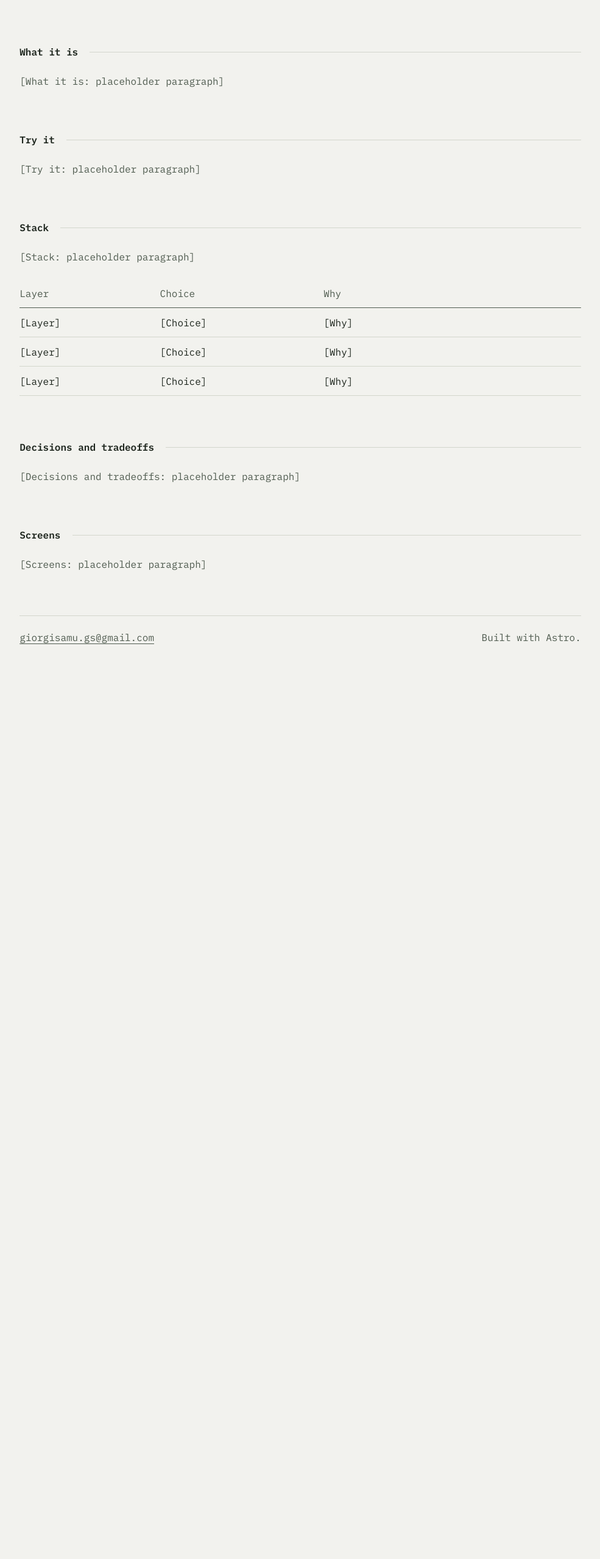
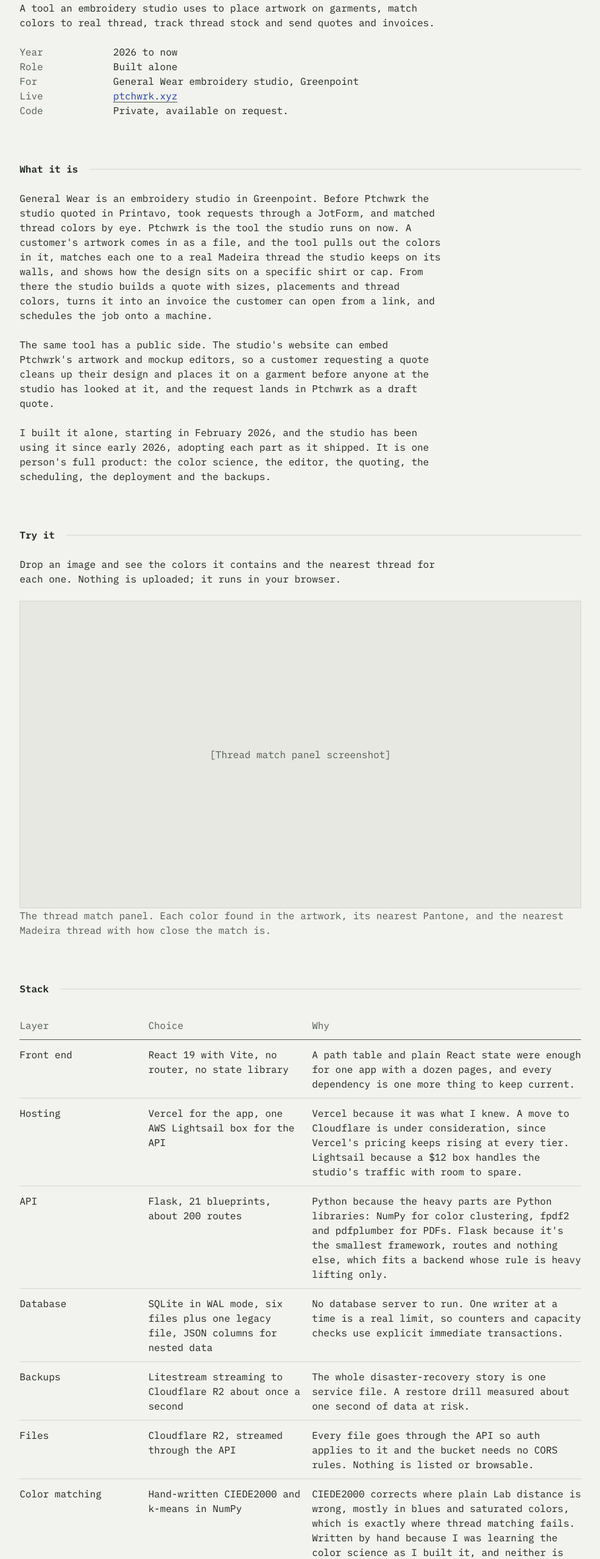
Before and after one commit to umasshia/portfolio, an Astro site: page /work/ptchwrk in a window 1280 px wide. Shown: the part 167-2723 px from the top of the page at 61% size, without its empty margins (147-1132 px from the left). Before the commit the page ends 1248 px from the top, so only its background shows below. Built offline with nearby package versions, Linux system fonts and the light colour scheme; Astro itself is replaced by a stand-in of ours.

Commit message:
Ptchwrk case study page
Builds /work/ptchwrk/ from the final copy: metadata grid, What it is,
Try it with a reserved #demo slot, Stack table, Decisions and tradeoffs,
Screens grid, and a back/next pager above the footer.

Figure gains a caption prop; its border moves to the frame box so the
caption sits below it. Base gains an optional pager slot. Screens frames
are 10 lines so half-width columns keep the captures whole.

```diff
--- a/src/components/Figure.astro
+++ b/src/components/Figure.astro
@@ -13,9 +13,10 @@
   image?: string;
   alt?: string;
   label?: string;
+  caption?: string;
 }
 
-const { kind = "work", image, alt = "", label = "[Screenshot]" } = Astro.props;
+const { kind = "work", image, alt = "", label = "[Screenshot]", caption } = Astro.props;
 const base = image ? `/img/work/${image}` : null;
 ---
 
@@ -39,4 +40,5 @@
       <span>{label}</span>
     )}
   </div>
+  {caption && <figcaption class="figure-caption">{caption}</figcaption>}
 </figure>
--- a/src/layouts/Base.astro
+++ b/src/layouts/Base.astro
@@ -33,6 +33,11 @@
       <main id="content" tabindex="-1">
         <slot />
       </main>
+      {Astro.slots.has("pager") && (
+        <nav class="pager" aria-label="More work">
+          <slot name="pager" />
+        </nav>
+      )}
       <footer class="footer">
         <span><a href="mailto:giorgisamu.gs@gmail.com">giorgisamu.gs@gmail.com</a></span>
         <span>Built with Astro.</span>
--- a/src/pages/work/[slug].astro
+++ b/src/pages/work/[slug].astro
@@ -4,7 +4,6 @@
 
 export function getStaticPaths() {
   return [
-    { params: { slug: "ptchwrk" }, props: { name: "Ptchwrk" } },
     { params: { slug: "license-plates" }, props: { name: "License Plate Recognition" } },
   ];
 }
--- /dev/null
+++ b/src/pages/work/ptchwrk.astro
@@ -0,0 +1,211 @@
+---
+import Base from "../../layouts/Base.astro";
+import SectionHeading from "../../components/SectionHeading.astro";
+import Figure from "../../components/Figure.astro";
+
+// Copy is verbatim from ~/portfolio-reports/task05/ptchwrk-copy.md.
+const description =
+  "A tool an embroidery studio uses to place artwork on garments, match colors to real thread, track thread stock and send quotes and invoices.";
+
+const meta = [
+  { key: "Year", value: "2026 to now" },
+  { key: "Role", value: "Built alone" },
+  { key: "For", value: "General Wear embroidery studio, Greenpoint" },
+  { key: "Live", value: "ptchwrk.xyz", href: "https://ptchwrk.xyz" },
+  { key: "Code", value: "Private, available on request." },
+];
+
+const whatItIs = [
+  "General Wear is an embroidery studio in Greenpoint. Before Ptchwrk the studio quoted in Printavo, took requests through a JotForm, and matched thread colors by eye. Ptchwrk is the tool the studio runs on now. A customer's artwork comes in as a file, and the tool pulls out the colors in it, matches each one to a real Madeira thread the studio keeps on its walls, and shows how the design sits on a specific shirt or cap. From there the studio builds a quote with sizes, placements and thread colors, turns it into an invoice the customer can open from a link, and schedules the job onto a machine.",
+  "The same tool has a public side. The studio's website can embed Ptchwrk's artwork and mockup editors, so a customer requesting a quote cleans up their design and places it on a garment before anyone at the studio has looked at it, and the request lands in Ptchwrk as a draft quote.",
+  "I built it alone, starting in February 2026, and the studio has been using it since early 2026, adopting each part as it shipped. It is one person's full product: the color science, the editor, the quoting, the scheduling, the deployment and the backups.",
+];
+
+const stack = [
+  {
+    layer: "Front end",
+    choice: "React 19 with Vite, no router, no state library",
+    why: "A path table and plain React state were enough for one app with a dozen pages, and every dependency is one more thing to keep current.",
+  },
+  {
+    layer: "Hosting",
+    choice: "Vercel for the app, one AWS Lightsail box for the API",
+    why: "Vercel because it was what I knew. A move to Cloudflare is under consideration, since Vercel's pricing keeps rising at every tier. Lightsail because a $12 box handles the studio's traffic with room to spare.",
+  },
+  {
+    layer: "API",
+    choice: "Flask, 21 blueprints, about 200 routes",
+    why: "Python because the heavy parts are Python libraries: NumPy for color clustering, fpdf2 and pdfplumber for PDFs. Flask because it's the smallest framework, routes and nothing else, which fits a backend whose rule is heavy lifting only.",
+  },
+  {
+    layer: "Database",
+    choice: "SQLite in WAL mode, six files plus one legacy file, JSON columns for nested data",
+    why: "No database server to run. One writer at a time is a real limit, so counters and capacity checks use explicit immediate transactions.",
+  },
+  {
+    layer: "Backups",
+    choice: "Litestream streaming to Cloudflare R2 about once a second",
+    why: "The whole disaster-recovery story is one service file. A restore drill measured about one second of data at risk.",
+  },
+  {
+    layer: "Files",
+    choice: "Cloudflare R2, streamed through the API",
+    why: "Every file goes through the API so auth applies to it and the bucket needs no CORS rules. Nothing is listed or browsable.",
+  },
+  {
+    layer: "Color matching",
+    choice: "Hand-written CIEDE2000 and k-means in NumPy",
+    why: "CIEDE2000 corrects where plain Lab distance is wrong, mostly in blues and saturated colors, which is exactly where thread matching fails. Written by hand because I was learning the color science as I built it, and neither is big: k-means is a short loop and CIEDE2000 is one formula. Owning them meant I understood what the merge step was doing.",
+  },
+  {
+    layer: "Background removal",
+    choice: "fal.ai running Bria RMBG 2.0",
+    why: "It ran on a Modal GPU first. Cold starts and a bug that silently dropped containers to CPU made a customer-facing button unreliable. fal answers in two to three seconds. Each call costs money, so results are cached by image hash and capped per IP.",
+  },
+  {
+    layer: "Auth",
+    choice: "JWT, HS256, bcrypt passwords, token in localStorage",
+    why: "Sliding sessions: a fixed 24-hour token logged people out mid-task, so tokens last a week and refresh after 12 hours of use. Every request checks a token version in the database so a password change kills all sessions at once.",
+  },
+  {
+    layer: "PDFs",
+    choice: "fpdf2 to build quotes and invoices, pdfplumber to read tech packs",
+    why: "Moved server-side from jsPDF so the customer-facing documents look the same everywhere.",
+  },
+  {
+    layer: "Tests",
+    choice: "About 2,200 cases, plain scripts with a home-made decorator, GitHub Actions",
+    why: "Plain scripts with a small decorator, run as python3 tests/<file>.py: the same command locally, in a clean worktree and in CI, with no framework to install or pin.",
+  },
+];
+
+const decisions = [
+  {
+    title: "Over-cluster, then merge by eye.",
+    body: "Palette extraction asks k-means for up to 40 clusters, far more colors than any design has, so small accent colors get their own cluster instead of being averaged into a neighbor. Then it merges: drop clusters under 0.2% of pixels, group by hue, and drop any color within a CIEDE2000 distance of 15 from one already kept. The palette size comes from that merge, not from k. The clustering runs in RGB because it's fast and the perceptual work happens in the merge, where Lab matters.",
+  },
+  {
+    title: "Brute force is the right index.",
+    body: "Matching a color against 2,300 Pantone entries, or about 400 PolyNeon threads from an 800-color Madeira table, is a linear scan computing CIEDE2000 for each. For at most 25 colors that's about 60,000 cheap evaluations. A k-d tree would be faster and would also be the wrong tool, because CIEDE2000 isn't a metric a k-d tree can partition on. One rule overrides the math: pure white always maps to thread 1802, Snow White, because the studio said so.",
+  },
+  {
+    title: "SQLite with Litestream instead of a database server.",
+    body: "The studio has a handful of staff; a database server is a second thing to run, patch and back up. SQLite on one disk with Litestream streaming every change to R2 gives a recovery point of about one second with one service file. The cost is one writer at a time. Counters and capacity checks use immediate transactions, and I keep all new tables in the six existing files because every new file is three more places to configure.",
+  },
+  {
+    title: "Paying fal.ai per call instead of running the model.",
+    body: "Background removal ran on a Modal GPU. Cold starts and a snapshot bug that silently dropped containers to CPU, at about 50 seconds a call, made a button the customer presses unreliable. fal answers in two to three seconds and costs money per call, so the result is cached in R2 under the image's hash, each IP gets five uncached calls an hour, and the attempt is counted before the call because failed calls are billed too. If costs pass about $80 a month, a self-hosted CPU model is the next step.",
+  },
+  {
+    title: "Revocable JWTs, one query per request.",
+    body: "A stateless token can't be revoked, and a fixed 24-hour token logged people out mid-task. So tokens last a week, refresh after 12 hours of use, and every authenticated request reads the user's token version from the database. Change your password and every session dies at once. The read is deliberately uncached; a per-worker cache would let a revoked token keep working on another gunicorn worker. The cost is one small query per request, which on this traffic is nothing.",
+  },
+  {
+    title: "Money as integer cents, written twice.",
+    body: "Quote math runs in Python, which is authoritative, and again in JavaScript for the live preview as the user types. Both use integer cents and basis points, never floats, and a drift test runs both implementations against the same fixtures in CI. Every pricing rule is written twice, which is the price of a preview that never disagrees with the invoice.",
+  },
+];
+
+const screens = [
+  {
+    label: "[Thread match panel screenshot]",
+    caption: "Every color found in the artwork, its nearest Pantone, and the nearest Madeira thread with a match-quality bar.",
+  },
+  {
+    image: "ptchwrk",
+    alt: "Ptchwrk's mockup editor: a round orange, cream and navy badge placed on the chest of a grey t-shirt, with placement and rotation tools above it.",
+    caption: "Artwork placed inside the garment's sewing field, the area the machine can actually stitch.",
+  },
+  {
+    label: "[Thread inventory screenshot]",
+    caption: "The studio's thread walls as a grid, with stock levels and par levels for each spool.",
+  },
+  {
+    label: "[Quote screenshot]",
+    caption: "Line items with sizes, imprints with placement and thread colors, fees, tax, totals.",
+  },
+  {
+    label: "[Invoice screenshot]",
+    caption: "The customer's view, opened from a link, with a downloadable PDF.",
+  },
+  {
+    label: "[Scheduler screenshot]",
+    caption: "One timeline per machine. Staff place jobs; the server refuses anything that would exceed a station's capacity.",
+  },
+];
+---
+
+<Base title="Ptchwrk, Giorgi Samushia" description={description} current="work">
+  <nav class="crumb dim" aria-label="Breadcrumb">
+    <a href="/#work">Work</a> / Ptchwrk
+  </nav>
+  <h1>Ptchwrk</h1>
+  <p>{description}</p>
+  <dl class="meta">
+    {meta.map((row) => (
+      <>
+        <dt>{row.key}</dt>
+        <dd>{row.href ? <a href={row.href}>{row.value}</a> : row.value}</dd>
+      </>
+    ))}
+  </dl>
+
+  <section class="section">
+    <SectionHeading>What it is</SectionHeading>
+    {whatItIs.map((text) => <p>{text}</p>)}
+  </section>
+
+  <section class="section">
+    <SectionHeading>Try it</SectionHeading>
+    <p>Drop an image and see the colors it contains and the nearest thread for each one. Nothing is uploaded; it runs in your browser.</p>
+    {/* Reserved for the in-browser palette demo; it replaces this Figure. */}
+    <div id="demo">
+      <Figure
+        label="[Thread match panel screenshot]"
+        caption="The thread match panel. Each color found in the artwork, its nearest Pantone, and the nearest Madeira thread with how close the match is."
+      />
+    </div>
+  </section>
+
+  <section class="section">
+    <SectionHeading>Stack</SectionHeading>
+    <div class="stack" role="table" aria-label="Stack">
+      <div class="stack-row stack-head" role="row">
+        <span role="columnheader">Layer</span>
+        <span role="columnheader">Choice</span>
+        <span role="columnheader">Why</span>
+      </div>
+      {stack.map((row) => (
+        <div class="stack-row" role="row">
+          <span class="stack-layer" role="cell">{row.layer}</span>
+          <span class="stack-choice" role="cell">{row.choice}</span>
+          <span role="cell">{row.why}</span>
+        </div>
+      ))}
+    </div>
+  </section>
+
+  <section class="section">
+    <SectionHeading>Decisions and tradeoffs</SectionHeading>
+    {decisions.map((d) => (
+      <article class="decision">
+        <h3>{d.title}</h3>
+        <p>{d.body}</p>
+      </article>
+    ))}
+  </section>
+
+  <section class="section">
+    <SectionHeading>Screens</SectionHeading>
+    <div class="screens">
+      {screens.map((s) => (
+        <Figure image={s.image} alt={s.alt} label={s.label} caption={s.caption} />
+      ))}
+    </div>
+  </section>
+
+  <Fragment slot="pager">
+    <a href="/#work">Back to work</a>
+    <a href="/work/license-plates/">Next: License Plate Recognition</a>
+  </Fragment>
+</Base>
--- a/src/styles/global.css
+++ b/src/styles/global.css
@@ -333,27 +333,32 @@
 
 .figure {
   margin-top: var(--line);
-  border: 1px solid var(--rule);
-  background: var(--bg-raised);
 }
 
-/* Heights are whole lines including the frame's two 1px borders. */
-/* One fixed cell: with an auto row, a tall image would grow the row past the
+/* The frame is the box, not the <figure>, so a caption can sit under it.
+   Heights are whole lines, borders included (border-box).
+   One fixed cell: with an auto row, a tall image would grow the row past the
    frame and its height: 100% would resolve to its own natural height. */
 .figure-box {
   display: grid;
   grid-template: minmax(0, 1fr) / minmax(0, 1fr);
   place-items: center;
   overflow: hidden;
+  border: 1px solid var(--rule);
+  background: var(--bg-raised);
   color: var(--fg-dim);
 }
 
 .figure-work {
-  height: calc(var(--line) * 21 - 2px);
+  height: calc(var(--line) * 21);
 }
 
 .figure-site {
-  height: calc(var(--line) * 8 - 2px);
+  height: calc(var(--line) * 8);
+}
+
+.figure-caption {
+  color: var(--fg-dim);
 }
 
 .figure-box picture,
@@ -487,7 +492,7 @@
 
 .stack-row {
   display: grid;
-  grid-template-columns: 22ch 26ch minmax(0, 1fr);
+  grid-template-columns: 20ch 26ch minmax(0, 1fr);
   column-gap: 2ch;
   padding: 12px 0;
   overflow-wrap: anywhere;
@@ -497,6 +502,62 @@
 .stack-head {
   color: var(--fg-dim);
   background-image: linear-gradient(var(--fg-dim), var(--fg-dim));
+}
+
+.meta {
+  display: grid;
+  grid-template-columns: 14ch minmax(0, 1fr);
+  column-gap: 2ch;
+  margin: var(--line) 0 0;
+}
+
+.meta dt {
+  color: var(--fg-dim);
+}
+
+.meta dd {
+  margin: 0;
+}
+
+.decision + .decision {
+  margin-top: calc(var(--line) * 2);
+}
+
+.screens {
+  display: grid;
+  grid-template-columns: repeat(2, minmax(0, 1fr));
+  gap: var(--line) 2ch;
+  margin-top: var(--line);
+}
+
+.screens .figure {
+  margin-top: 0;
+}
+
+/* Half-width frames at 10 lines keep the ~1.8:1 captures whole. */
+.screens .figure-work {
+  height: calc(var(--line) * 10);
+}
+
+/* Previous/next line above the footer on case-study pages. */
+.pager {
+  display: flex;
+  flex-wrap: wrap;
+  justify-content: space-between;
+  column-gap: 2ch;
+  margin-top: calc(var(--line) * 3);
+}
+
+.pager a {
+  color: var(--fg-dim);
+}
+
+.pager a:hover {
+  color: var(--bg);
+}
+
+.pager + .footer {
+  margin-top: var(--line);
 }
 
 /* ---------- Footer ---------- */
@@ -595,7 +656,7 @@
   }
 
   .figure-work {
-    height: calc(var(--line) * 10 - 2px);
+    height: calc(var(--line) * 10);
   }
 
   /* Phone frames run from ~1.1:1 to 2.5:1; the phone crop is centred on its
@@ -621,6 +682,14 @@
   .stack-layer {
     color: var(--fg-dim);
   }
+
+  .stack-choice {
+    font-weight: 600;
+  }
+
+  .screens {
+    grid-template-columns: minmax(0, 1fr);
+  }
 }
 
 /* Wide phones and small tablets: one column would stretch the 8-line site
```
